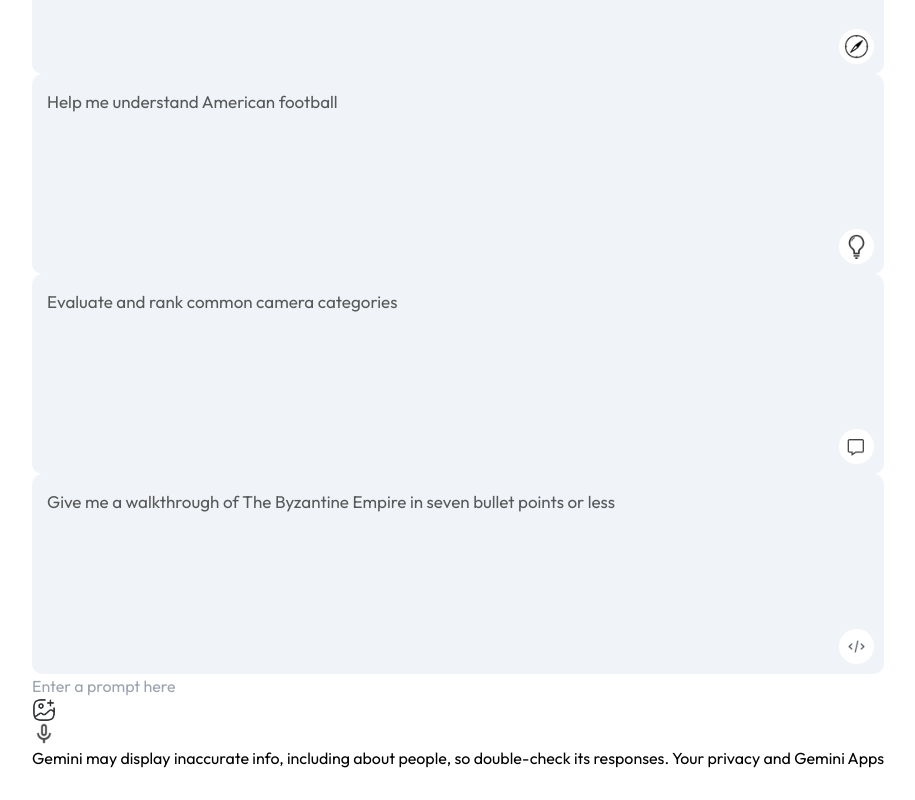
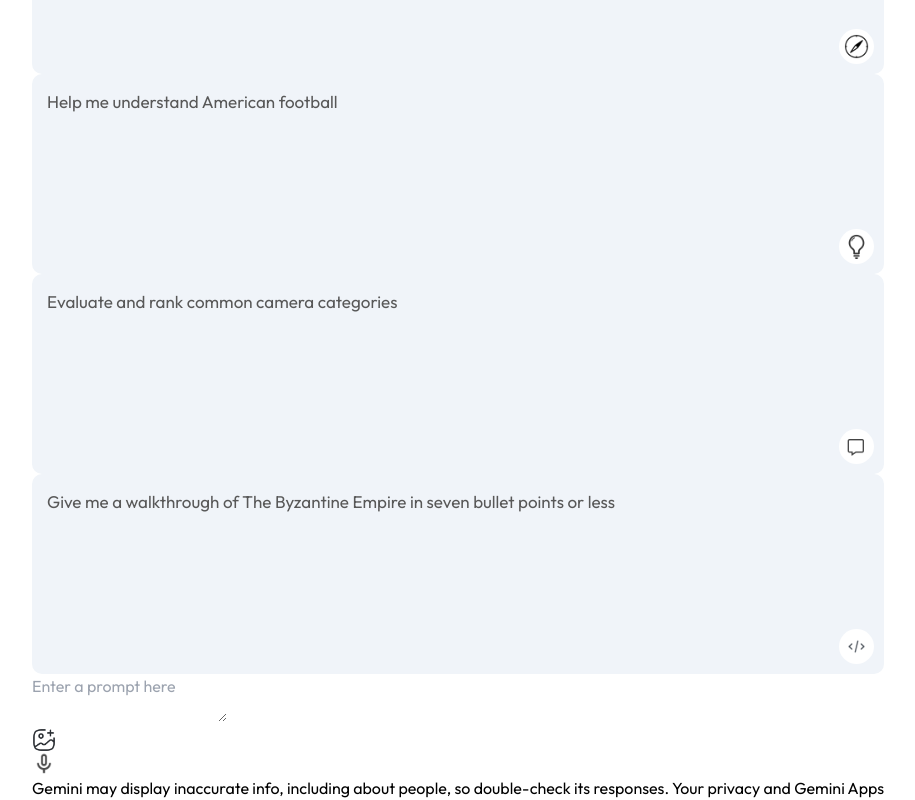
Before and after one commit to prashantjinwal/Gemini_AI_ChatBot, a React (Vite) app: page / in a window 1280 px wide. Shown: the part 298-1098 px from the top of the page, without its empty margins (28-943 px from the left). Before the commit the page ends 1068 px from the top, so only its background shows below. Built offline with nearby package versions, Linux system fonts and the light colour scheme.

Commit message:
UpDate input Bar #3

```diff
--- a/src/components/main/Main.jsx
+++ b/src/components/main/Main.jsx
@@ -27,7 +27,7 @@
                 <p>How can I help you today?</p>
             </div>
 
-            <div className='Cards pt-5 pb-0 px-5 flex  overflow-auto  max-w-[21em] lg:max-w-[100%]  w-full gap-5  p-5 '>
+            <div className='Cards pt-5 pb-0 px-5 flex  overflow-auto  max-w-[21em] lg:max-w-[100%]  w-full gap-5   '>
                 <div className='Card min-w-[12em]  '>
                     <p>Suggest beautiful places to see on an upcoming road trip</p>
                     <img src={assets.compass_icon} alt='#'/>
@@ -76,9 +76,9 @@
 
 
             <div className='main-bottom  bottom-0 w-[99%] max-w-[900px] m-auto pt-0 pr-3 lg:pr-5 fixed '>
-                    <div className='search-box flex items-center gap-5 justify-between  bg-[#f0f7f9] rounded-[50px] py-3  px-5    '>
-                        <input onChange={(e)=>setinput(e.target.value)}  value={input} className='lg:w-[75%] w-full lg:py-2 lg:px-2 mx-3  py-5 outline-none bottom-0 bg-transparent text-[18px]' type='text' placeholder="Enter a prompt here" />
-                        <div className="flex items-center lg:gap-4 gap-6 pr-3 ">
+                    <div className='search-box flex items-center lg:gap-5 justify-between  bg-[#f0f7f9] rounded-[50px] py-3  px-5    '>
+                        <textarea onChange={(e)=>setinput(e.target.value)}  value={input} className='lg:w-[75%] w-[75%] lg:py-2 lg:px-2 mx-6 resize-none mr-2 outline-0 py-3  bottom-0 bg-transparent text-[18px] bg-black'  placeholder="Enter a prompt here" />
+                        <div className="flex  items-center lg:gap-4 gap-6 pr-4 ">
                             <img src={assets.gallery_icon} alt="#" />
                             <img src={assets.mic_icon} alt="#" />
                            {input? <img onClick={()=>onSent()} src={assets.send_icon} alt="#" />: null}
```
